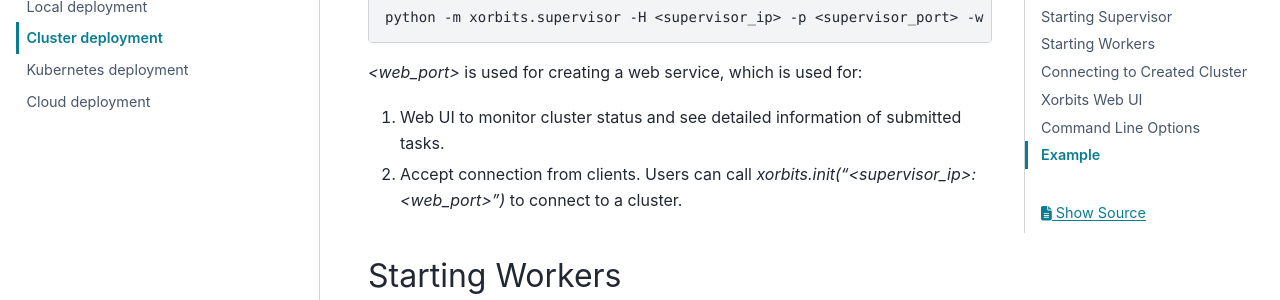
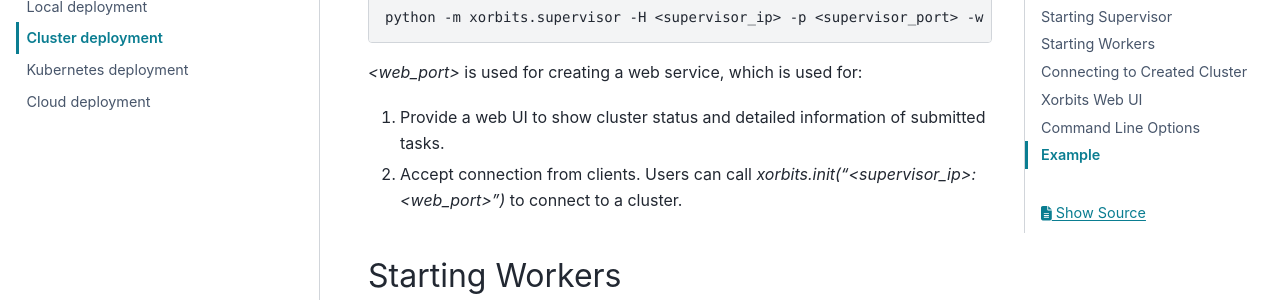
Before and after one commit to xorbitsai/xorbits, a Sphinx documentation site: the page built from doc/source/deployment/cluster.rst, in a window 1280 px wide and 900 px high, scrolled down 549 px. Shown: the part 153-453 px from the top of the window. Built offline with Sphinx 7.4.7 and the PyData theme 0.15.4, drawn with Linux system fonts in a browser that asks for light colours; the version number could not be read and is left out.

Commit message:
Update doc/source/deployment/cluster.rst
Co-authored-by: UranusSeven <109661872+UranusSeven@users.noreply.github.com>
Signed-off-by: qianduoduo0904 <109654808+qianduoduo0904@users.noreply.github.com>

```diff
--- a/doc/source/deployment/cluster.rst
+++ b/doc/source/deployment/cluster.rst
@@ -30,7 +30,7 @@ Or using ``python -m``:
 
 `<web_port>` is used for creating a web service, which is used for:
 
-1. Web UI to monitor cluster status and see detailed information of submitted tasks.
+1. Provide a web UI to show cluster status and detailed information of submitted tasks.
 2. Accept connection from clients. Users can call `xorbits.init("<supervisor_ip>:<web_port>")`
    to connect to a cluster.
 
```
